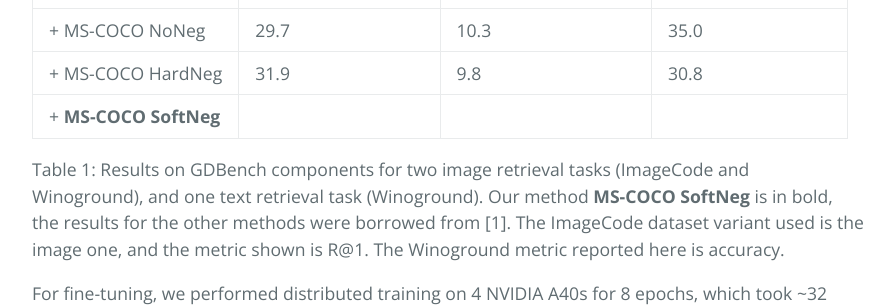
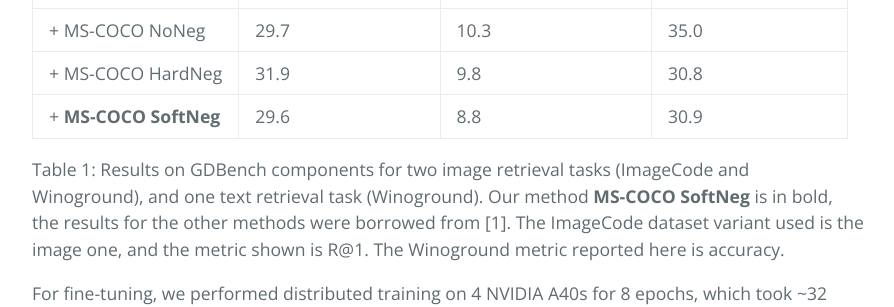
Before and after one commit to sid-sr/CS6476_Website, a Jekyll site: the page built from index.md, in a window 1280 px wide and 900 px high, scrolled down 4673 px. Shown: the part 156-463 px from the top of the window, without its empty margins (192-1086 px from the left). Built offline with Jekyll 4.4.1, drawn with Linux system fonts in a browser that asks for light colours.

Commit message:
Update index.md

```diff
--- a/index.md
+++ b/index.md
@@ -89,7 +89,7 @@
 | Vanilla SD            | 30.1 | 9.0 | 32.3|
 | + MS-COCO NoNeg       | 29.7 | 10.3 | 35.0 |
 | + MS-COCO HardNeg     | 31.9 | 9.8 | 30.8 |
-| + **MS-COCO SoftNeg** | | | |
+| + **MS-COCO SoftNeg** | 29.6 | 8.8 | 30.9 |
 
 Table 1: Results on GDBench components for two image retrieval tasks (ImageCode and Winoground), and one text retrieval task (Winoground). Our method **MS-COCO SoftNeg** is in bold, the results for the other methods were borrowed from [1]. The ImageCode dataset variant used is the image one, and the metric shown is R@1. The Winoground metric reported here is accuracy.
 
```
